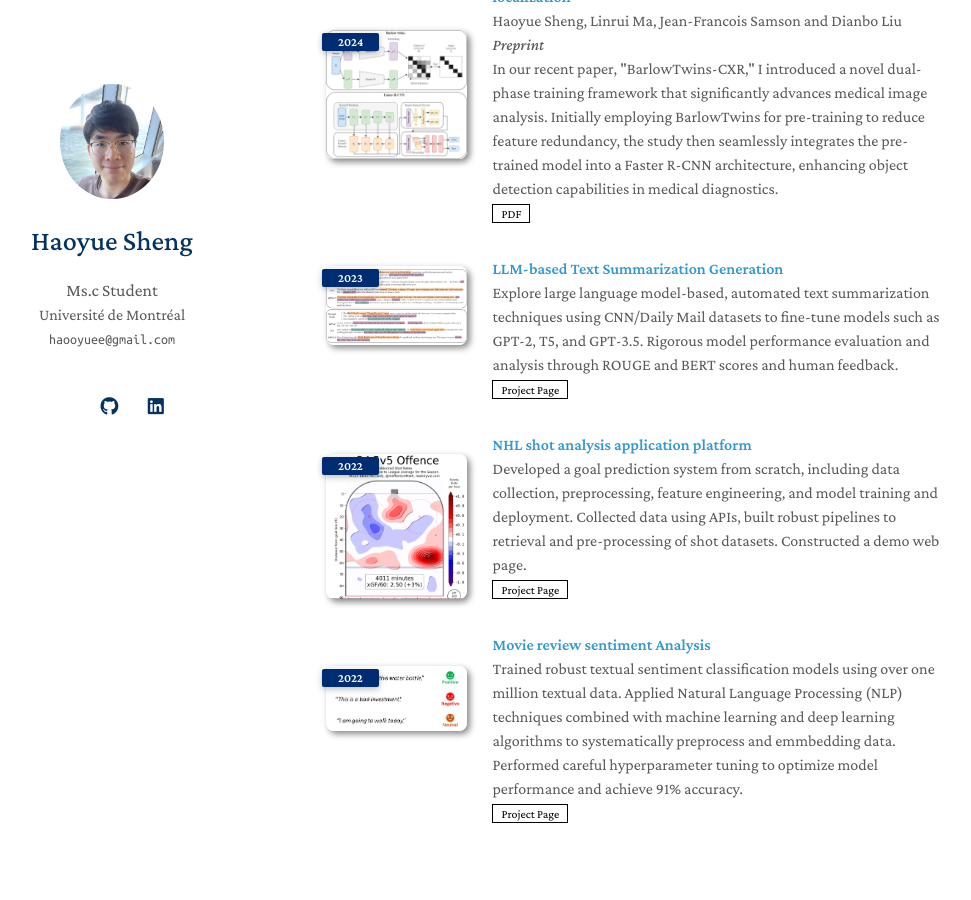
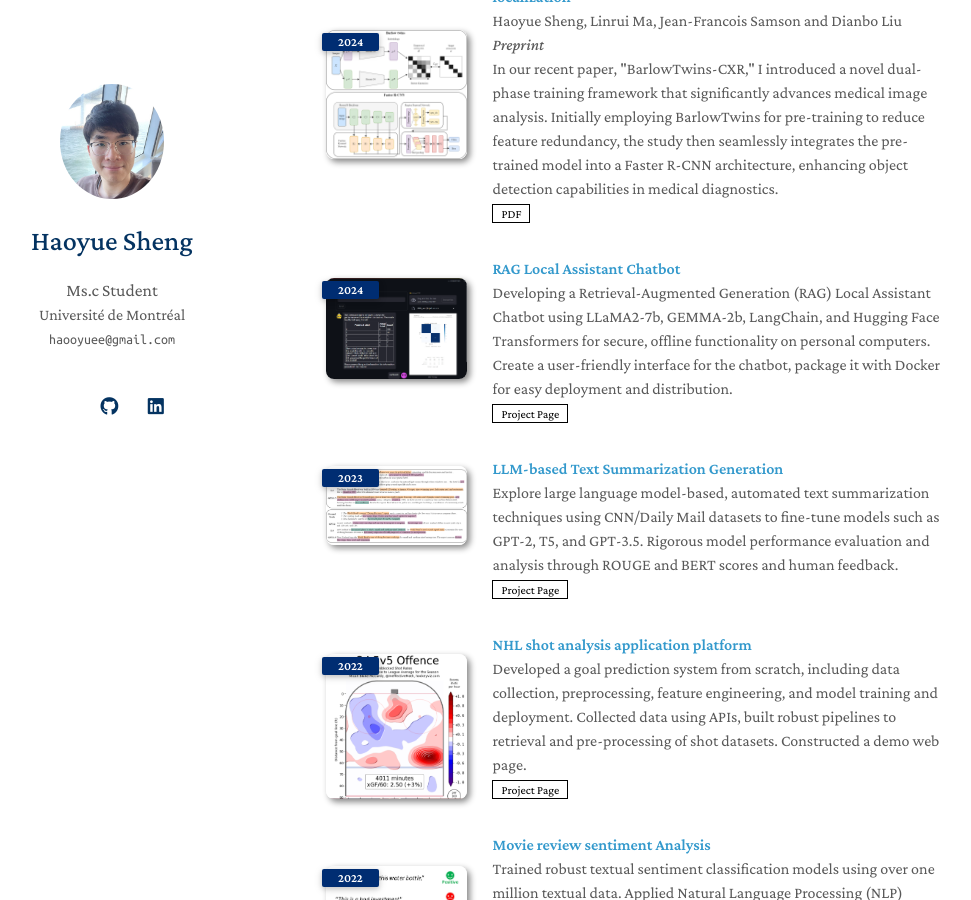
Before and after one commit to haooyuee/haooyuee.github.io, a Jekyll site: the page built from index.md, in a window 1280 px wide and 900 px high, scrolled down 721 px. Shown: the whole window, without its empty margins (164-1135 px from the left). Built offline with Jekyll 4.4.1, drawn with Linux system fonts in a browser that asks for light colours; nearby versions of some CDN libraries; a style sheet for code colours, icons or effects is not loaded.

Commit message:
update 240320-2

```diff
--- a/_config.yml
+++ b/_config.yml
@@ -14,7 +14,7 @@ canonical: https://minimal-light-theme.yliu.me/
 # Links
 # If you don't need one of them, you may delete the corresponding line.
 #google_scholar: https://scholar.google.com/
-cv_link: assets/files/HaoyueCV_2403.pdf
+cv_link: assets/files/haoyueCV_240320.pdf
 github_link: https://github.com/haooyuee
 linkedin: https://www.linkedin.com/in/haooyuee/
 #twitter: https://twitter.com/
--- a/_data/project-paper.yml
+++ b/_data/project-paper.yml
@@ -7,6 +7,12 @@ main:
     image: ./assets/img/barlowtwins-cxr.png
     conference_short: 2024
     comment: In our recent paper, "BarlowTwins-CXR," I introduced a novel dual-phase training framework that significantly advances medical image analysis. Initially employing BarlowTwins for pre-training to reduce feature redundancy, the study then seamlessly integrates the pre-trained model into a Faster R-CNN architecture, enhancing object detection capabilities in medical diagnostics.
+
+  - title: "RAG Local Assistant Chatbot"
+    page: "https://github.com/haooyuee/RAG-with-Llama2"
+    image: ./assets/img/rag.png
+    conference_short: 2024
+    comment: "Developing a Retrieval-Augmented Generation (RAG) Local Assistant Chatbot using LLaMA2-7b, GEMMA-2b, LangChain, and Hugging Face Transformers for secure, offline functionality on personal computers. Create a user-friendly interface for the chatbot, package it with Docker for easy deployment and distribution."
 
   - title: "LLM-based Text Summarization Generation"
     page: "https://github.com/haooyuee/Generating_Text_Summary_GPT2"
```
Also changed, not shown: assets/img/rag.png (added), 1 other file.
